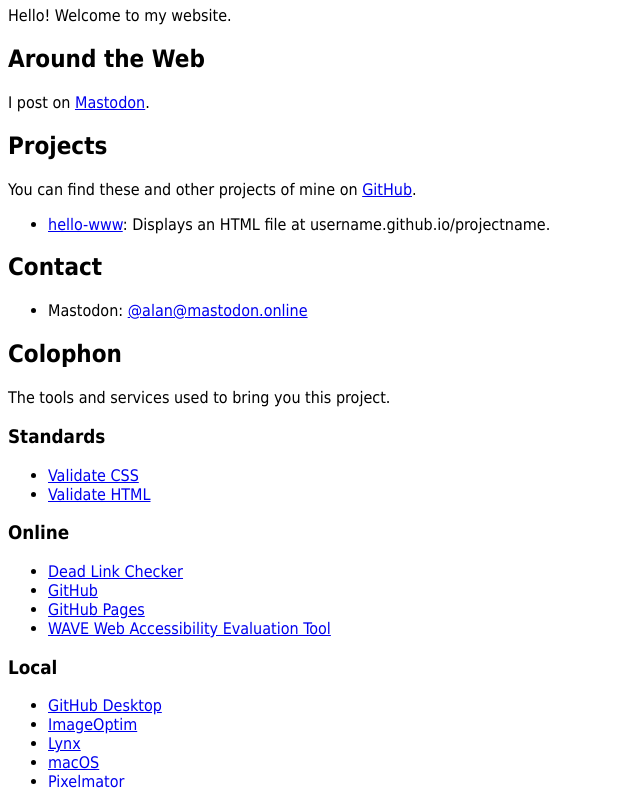
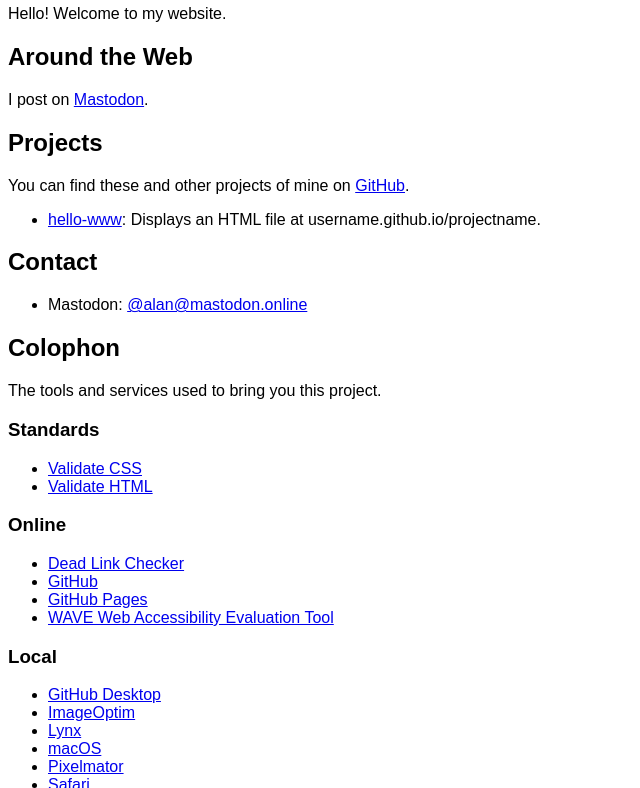
Before and after one commit to ajnx/AlanNightingale.com, a plain HTML site: page index.html in a window 1280 px wide. Shown: the part 75-863 px from the top of the page, without its empty margins (0-640 px from the left). Drawn offline with Linux system fonts and the light colour scheme.

Commit message:
Update screen.css

```diff
--- a/stylesheets/screen.css
+++ b/stylesheets/screen.css
@@ -1,3 +1,4 @@
 body {
-	font-family: Tahoma, sans-serif;
+	/*font-family: Tahoma, sans-serif;*/
+	font-family: sans-serif;
 }
```
